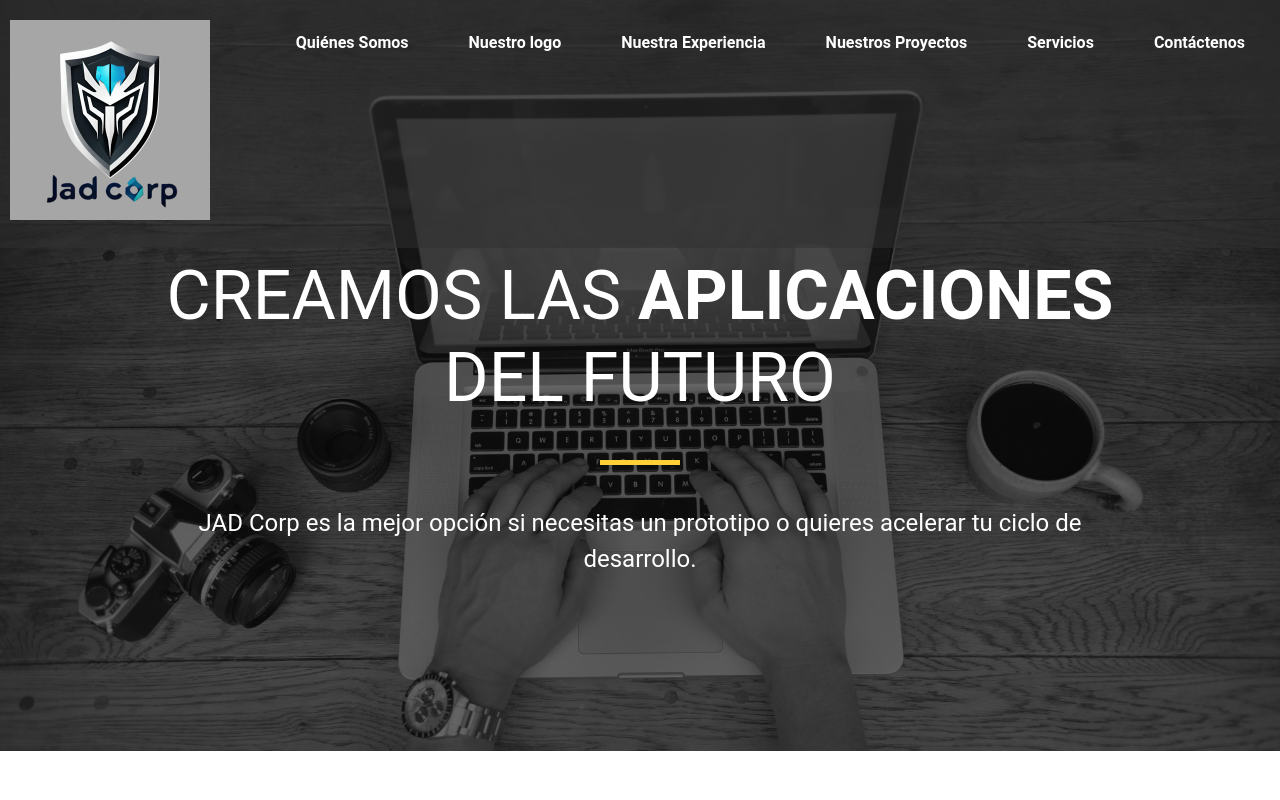
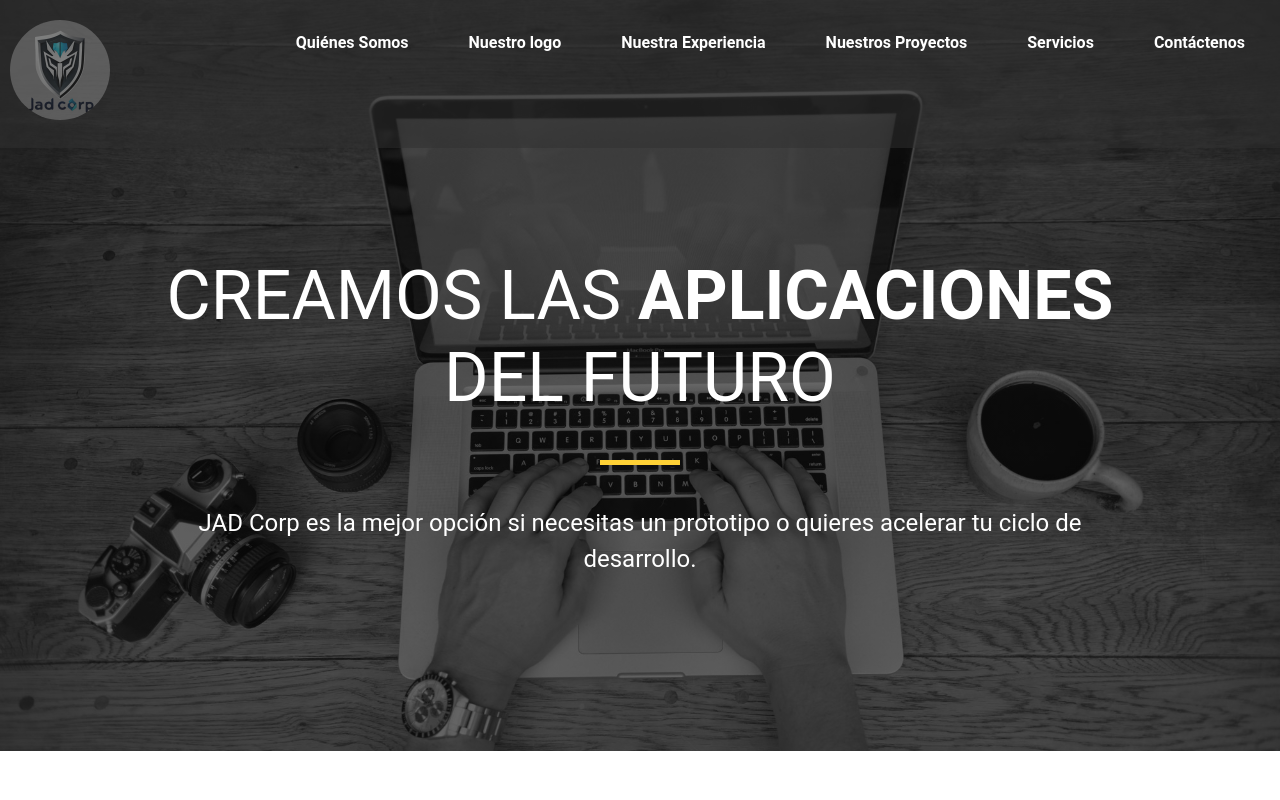
Before and after one commit to jfernand196/lab-corp, a React (Create React App) app: page / in a window 1280 px wide. Shown: the top 800 px of the page. Built offline with nearby package versions, Linux system fonts and the light colour scheme.

Commit message:
improve landing

```diff
--- a/src/App.css
+++ b/src/App.css
@@ -255,6 +255,14 @@ body{
     font-size: 16px;
     line-height: 1.6;
 }
+.logo img {
+  opacity: 0.4;
+  border-radius: 50%;
+  height: 100px;
+  width: 100px;
+  overflow: hidden;
+
+}
 
 .home-wrapper{
     background: linear-gradient(rgba(0, 0, 0, 0.6), rgba(0, 0, 0, 0.6)),url('background.jpg') no-repeat center top;
```
